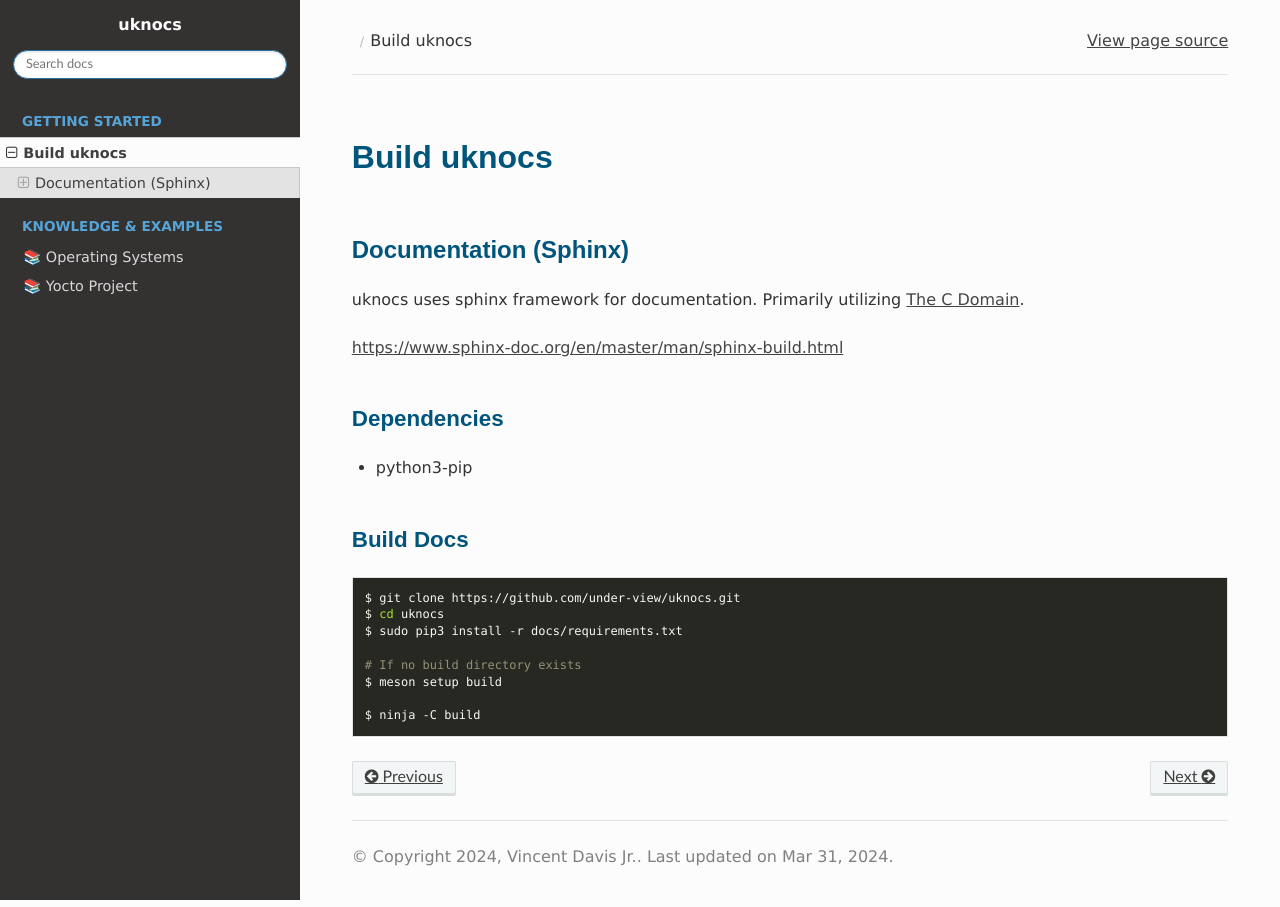
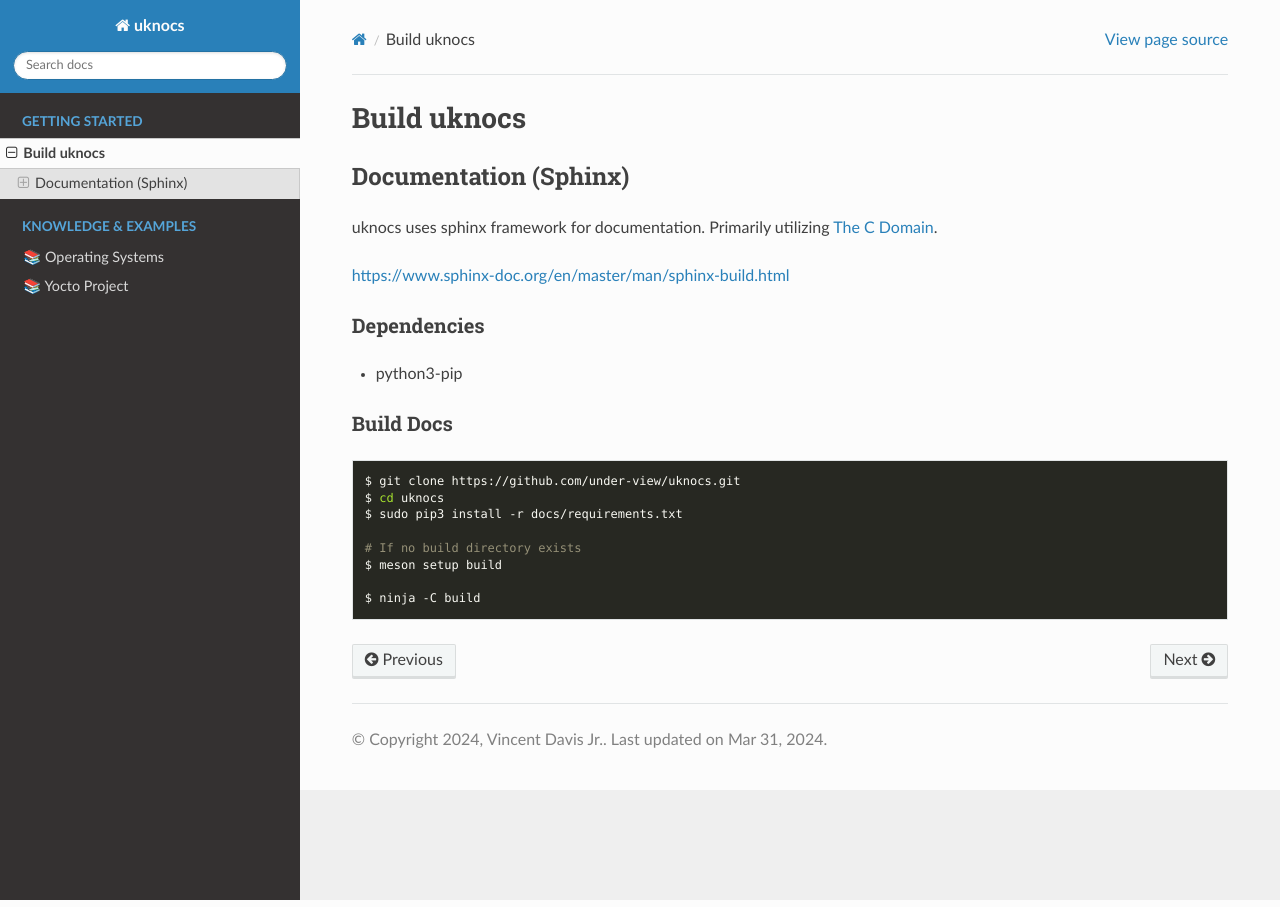
Before and after one commit to under-view/uknocs, a Sphinx documentation site: the page built from docs/build.rst, in a window 1280 px wide. Built offline with Sphinx 7.4.7 and the Read the Docs theme 2.0.0, drawn with Linux system fonts in a browser that asks for light colours; formulas are drawn with MathJax 3.

Commit message:
theme_overrides: update to only include screen width change
Signed-off-by: Vincent Davis Jr <vince@underview.tech>

```diff
--- a/docs/sphinx-static/theme_overrides.css
+++ b/docs/sphinx-static/theme_overrides.css
@@ -1,164 +1,12 @@
-/*
-    SPDX-License-Identifier: CC-BY-SA-2.0-UK
-*/
-
-body {
-  font-family: Verdana, Sans, sans-serif;
-  margin:  0em auto;
-  color: #333;
-}
-
-h1,h2,h3,h4,h5,h6,h7 {
-  font-family: Arial, Sans;
-  color: #00557D;
-  clear: both;
-}
-
-h1 {
-  font-size: 2em;
-  text-align: left;
-  padding: 0em 0em 0em 0em;
-  margin: 2em 0em 0em 0em;
-}
-
-h2.subtitle {
-  margin: 0.10em 0em 3.0em 0em;
-  padding: 0em 0em 0em 0em;
-  font-size: 1.8em;
-  padding-left: 20%;
-  font-weight: normal;
-  font-style: italic;
-}
-
-h2 {
-  margin: 2em 0em 0.66em 0em;
-  padding: 0.5em 0em 0em 0em;
-  font-size: 1.5em;
-  font-weight: bold;
-}
-
-h3.subtitle {
-  margin: 0em 0em 1em 0em;
-  padding: 0em 0em 0em 0em;
-  font-size: 142.14%;
-  text-align: right;
-}
-
-h3 {
-  margin: 1em 0em 0.5em 0em;
-  padding: 1em 0em 0em 0em;
-  font-size: 140%;
-  font-weight: bold;
-}
-
-h4 {
-  margin: 1em 0em 0.5em 0em;
-  padding: 1em 0em 0em 0em;
-  font-size: 120%;
-  font-weight: bold;
-}
-
-h5 {
-  margin: 1em 0em 0.5em 0em;
-  padding: 1em 0em 0em 0em;
-  font-size: 110%;
-  font-weight: bold;
-}
-
-h6 {
-  margin: 1em 0em 0em 0em;
-  padding: 1em 0em 0em 0em;
-  font-size: 110%;
-  font-weight: bold;
-}
-
-em {
-  font-weight: bold;
-}
-
-.pre {
-  font-size: medium;
-  font-family: Courier, monospace;
-}
-
-.wy-nav-content a {
-  text-decoration: underline;
-  color: #444;
-  background: transparent;
-}
-
-.wy-nav-content a:hover {
-  text-decoration: underline;
-  background-color: #dedede;
-}
-
-.wy-nav-content a:visited {
-  color: #444;
-}
-
-[alt='Permalink'] { color: #eee; }
-[alt='Permalink']:hover { color: black; }
-
 @media screen {
 	/* content column
 	 *
 	 * RTD theme's default is 800px as max width for the content, but we have
 	 * tables with tons of columns, which need the full width of the view-port.
+	 *
+	 * Comment from yocto project theme_overrides.css
 	 */
 
 	.wy-nav-content{max-width: none; }
 
-    /* inline literal: drop the borderbox, padding and red color */
-    code, .rst-content tt, .rst-content code {
-        color: inherit;
-        border: none;
-        padding: unset;
-        background: inherit;
-        font-size: 85%;
 }
-
-    .rst-content tt.literal,.rst-content tt.literal,.rst-content code.literal {
-        color: inherit;
-    }
-
-    /* Admonition should be gray, not blue or green */
-    .rst-content .note .admonition-title,
-    .rst-content .tip .admonition-title,
-    .rst-content .warning .admonition-title,
-    .rst-content .caution .admonition-title,
-    .rst-content .admonition-tying-it-together .admonition-title,
-    .rst-content .important .admonition-title {
-        background: #f0f0f2;
-        color: #00557D;
-
-    }
-
-    .rst-content .note,
-    .rst-content .tip,
-    .rst-content .important,
-    .rst-content .warning,
-    .rst-content .admonition-tying-it-together,
-    .rst-content .caution  {
-        background: #f0f0f2;
-    }
-
-    /* Remove the icon in front of note/tip element, and before the logo */
-    .icon-home:before, .rst-content .admonition-title:before {
-        display: none
-    }
-
-    /* a custom informalexample container is used in some doc */
-    .informalexample {
-        border: 1px solid;
-        border-color: #aaa;
-        margin: 1em 0em;
-        padding: 1em;
-        page-break-inside: avoid;
-    }
-
-    /* Remove the blue background in the top left corner, around the logo */
-    .wy-side-nav-search {
-        background: inherit;
-    }
-
-}
```
Lines whose indentation alone changed are shown as unchanged.
